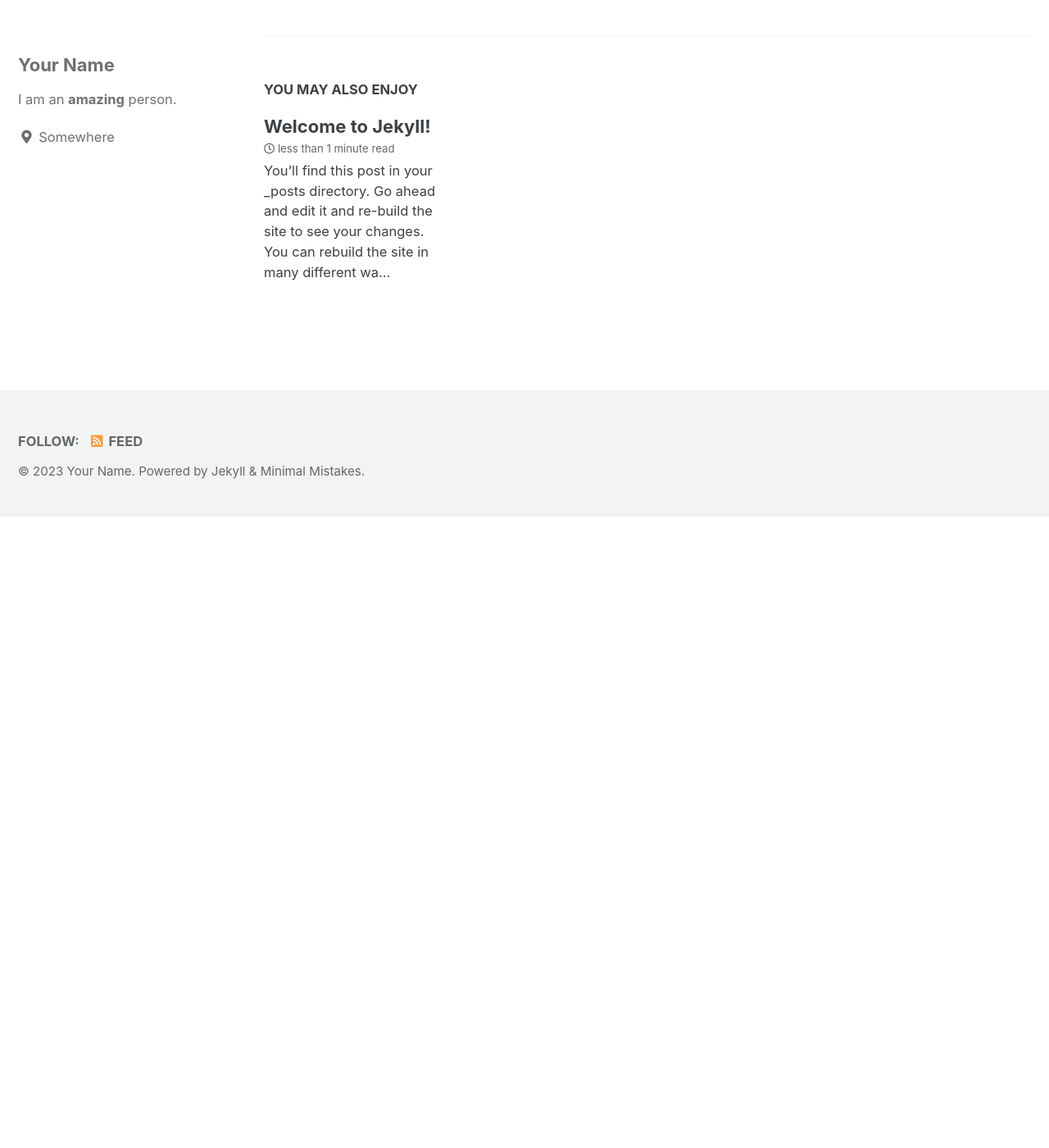
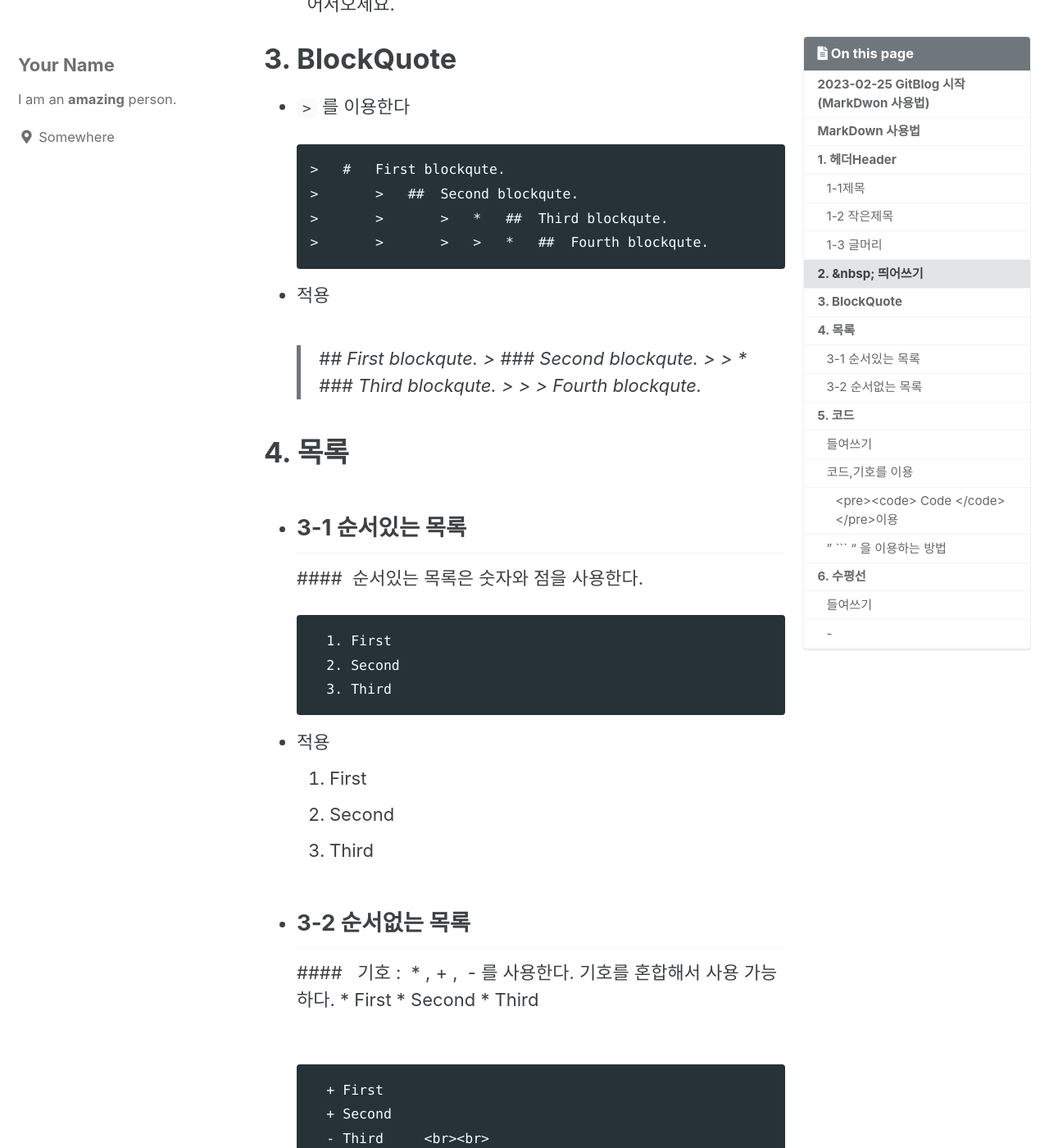
Before and after one commit to levell1/ioremove, a Jekyll site: the page built from _posts/2023-02-25-First.md, in a window 1280 px wide and 1400 px high, scrolled down 1613 px. Shown: the whole window at 82% size. Built offline with Jekyll 4.4.1, drawn with Linux system fonts in a browser that asks for light colours; cached includes are drawn as plain includes; before the commit the page ends 2243 px from its top, so only the background shows below that; some of the changed text lies outside the part shown.

Commit message:
Update 2023-02-25-First.md

````diff
--- a/_posts/2023-02-25-First.md
+++ b/_posts/2023-02-25-First.md
@@ -17,33 +17,176 @@ last_modified_at: 2023-02-25
 # 2023-02-25 GitBlog 시작(MarkDwon 사용법)
 
 MarkDown 사용법
+==============
 
 # 1. 헤더Header
-* 1-1 제목
 
-        This is Headers
+
+* ## 1-1제목
+
+        This is Header
         ===============
-    This is Headers
+    This is Header
     ===============
-* 1-2 작은제목
+
+* ## 1-2 작은제목
 
         This is H2
         ----------
     This is H2
     ----------
-* 1-3 글머리 1~6
 
+* ## 1-3 글머리
+    * 1~6 까지 가능
+
+            # This is H1
+            ## This is H2
+            ### This is H3
+            #### This is H4
+            ##### This is H5
+            ###### This is H6
         # This is H1
         ## This is H2
         ### This is H3
         #### This is H4
         ##### This is H5
         ###### This is H6
-    # This is H1
-    ## This is H2
-    ### This is H3
-    #### This is H4
-    ##### This is H5
-    ###### This is H6
 
-2.2. BlockQuote
+# 2. `&nbsp;` 띄어쓰기
+* `&nbsp;`를 이용하여 띄어쓰기를 할 수 있다.
+* `<br>` 줄바꿈.
+
+        안녕하세요.<br>
+            감사합니다.<br>
+        &nbsp;&nbsp;어서오세요.
+
+    안녕하세요.<br>
+        감사합니다.<br>
+    &nbsp;&nbsp;어서오세요.
+
+# 3. BlockQuote
+
+*   `>` 를 이용한다
+
+        >   #   First blockqute.
+        >	>   ##  Second blockqute.
+        >	>	>   *   ##  Third blockqute.
+        >	>	>   >   *   ##  Fourth blockqute.
+* 적용
+    >   ##  First blockqute.
+    >	>   ###  Second blockqute.
+    >	>	>   *   ###  Third blockqute.
+    >	>	>   >       Fourth blockqute.
+
+
+# 4. 목록
+
+* ## 3-1 순서있는 목록
+    ####  &nbsp;순서있는 목록은 숫자와 점을 사용한다.
+
+        1. First
+        2. Second
+        3. Third
+* 적용
+    1. First
+    2. Second
+    3. Third
+
+* ## 3-2 순서없는 목록
+    #### &nbsp; 기호 :&nbsp; * , + , &nbsp;-  를 사용한다. 기호를 혼합해서 사용 가능하다.
+        * First
+        * Second
+        * Third     <br><br>
+
+        + First
+        + Second
+        - Third     <br><br>
+
+        + First
+            + Second
+                + Third <br><br>
+
+        * First
+            + Second
+                - Third
+    * First
+    * Second
+    * Third     <br><br>
+    + First
+    + Second
+    - Third     <br><br>
+    * First
+        * Second
+           * Third  <br><br>
+    * First
+        + Second
+            - Third
+
+
+
+# 5. 코드
+* ## 들여쓰기
+    ####  &nbsp;코드내용(한번의탭, 네개의 공백으로 만나면 변환되기 시작하여 들여쓰지 않은 행을 만날때까지 변환이 계속된다.)
+
+        Code,Blog,C#,Unity,git
+
+            <TAB Code Block
+        End Code block
+* 적용<br>
+    Code,Blog,C#,Unity,git
+
+        <TAB Code Block
+    End Code block
+
+* ## 코드,기호를 이용
+*  ### `<pre><code> Code </code></pre>`이용
+
+        <pre>
+        System.out.println("1.Learn Unity");
+        </pre>
+        <code>
+        System.out.println("2.Learn Unity");
+        </code>
+        <pre><code>
+        <br><br>
+        System.out.println("3.Learn Unity");
+        </code></pre>
+
+    <pre>
+    System.out.println("1.Learn Unity");
+    </pre>
+
+    <code>
+    System.out.println("2.Learn Unity");
+    </code><br><br>
+
+    <pre><code>
+    System.out.println("3.Learn Unity");
+    </code></pre>
+
+* ## " ``` " 을 이용하는 방법
+    ### `" ``` "`이용
+
+        ```
+        System.out.println("Learn Unity");
+        ```
+    ```
+    System.out.println("Learn Unity");
+    ```
+
+
+# 6. 수평선
+* ## 들여쓰기
+    ####  수평선을 만든다. 마크다운 문서를 미리보기로 출력할 때 페이지 나누기 용도로 많이 사용한다.
+
+        * * *
+        ***
+        *****
+        - - -
+        --------------
+* 적용
+* * *
+***
+*****
+- - -
+--------------
````
